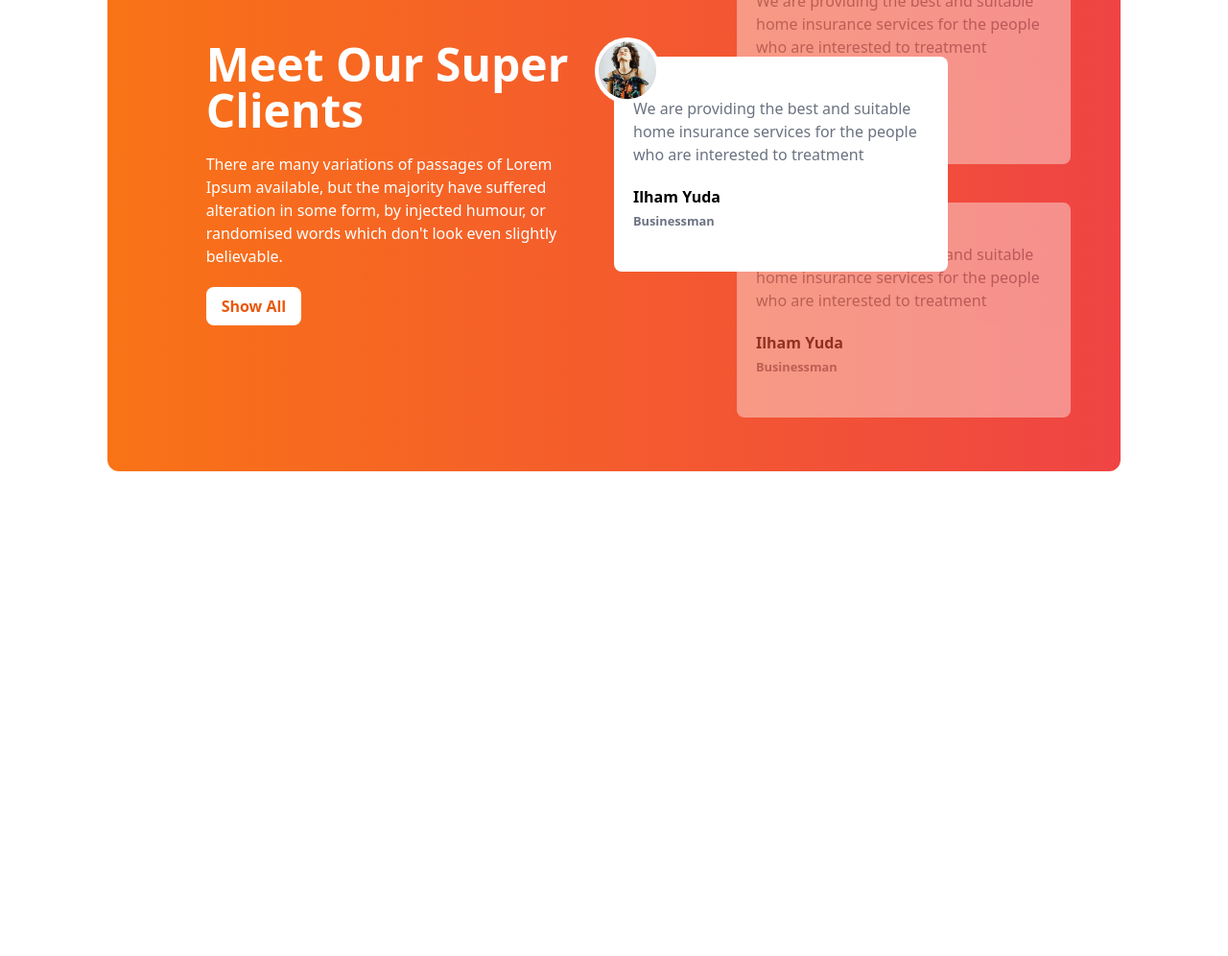
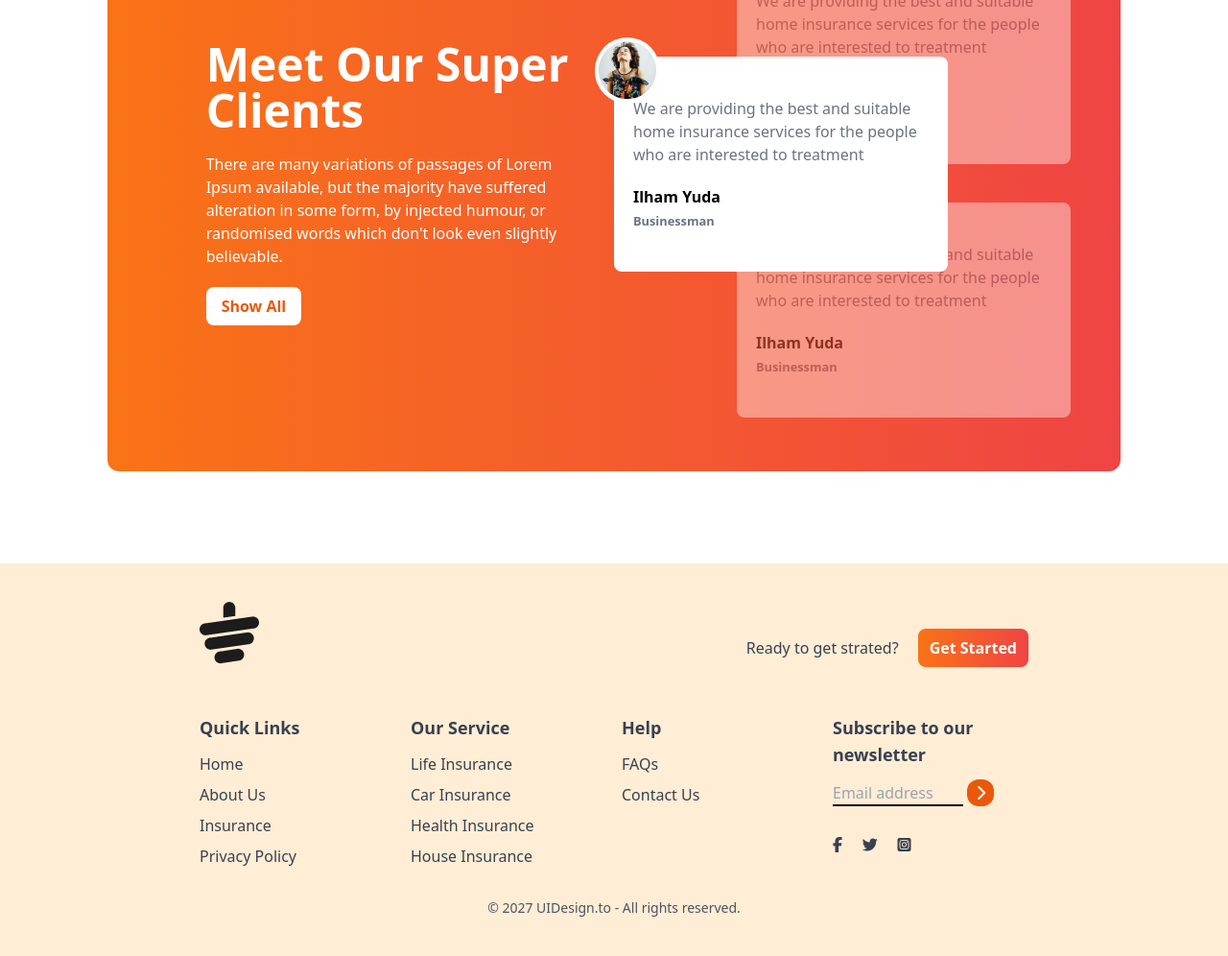
Before and after one commit to Md-Merajul-Hasan/tea-house-tailwind-, a plain HTML site: page index.html in a window 1280 px wide. Shown: the part 1949-2945 px from the top of the page at 96% size. Before the commit the page ends 2536 px from the top, so only its background shows below. Drawn offline with nearby package versions, Linux system fonts and the light colour scheme.

Commit message:
footer section done

```diff
--- a/index.html
+++ b/index.html
@@ -248,5 +248,88 @@
         </div>
       </section>
     </main>
+    <footer class="bg-orange-100 text-gray-700 py-10 px-4 md:px-16">
+      <div class="w-3/4 mx-auto">
+        <!-- logo -->
+        <div class="mb-5 flex justify-between">
+          <img class="mb-8" src="./images/cup.png" alt="" />
+          <div class="flex items-center">
+            <h4>Ready to get strated?</h4>
+            <button
+              class="text-white font-bold bg-gradient-to-r from-orange-500 to-red-500 px-3 py-2 rounded-lg ml-5"
+            >
+              Get Started
+            </button>
+          </div>
+        </div>
+        <!-- links -->
+        <div class="grid grid-cols-1 md:grid-cols-2 lg:grid-cols-4 gap-4">
+          <!-- first column -->
+          <div>
+            <h3 class="font-semibold text-lg mb-3">Quick Links</h3>
+            <ul class="space-y-2">
+              <li><a class="hover:text-orange-600" href="">Home</a></li>
+              <li><a class="hover:text-orange-600" href="">About Us</a></li>
+              <li><a class="hover:text-orange-600" href="">Insurance</a></li>
+              <li>
+                <a class="hover:text-orange-600" href="">Privacy Policy</a>
+              </li>
+            </ul>
+          </div>
+          <!-- second column -->
+          <div>
+            <h3 class="font-semibold text-lg mb-3">Our Service</h3>
+            <ul class="space-y-2">
+              <li>
+                <a class="hover:text-orange-600" href="">Life Insurance</a>
+              </li>
+              <li>
+                <a class="hover:text-orange-600" href="">Car Insurance</a>
+              </li>
+              <li>
+                <a class="hover:text-orange-600" href="">Health Insurance</a>
+              </li>
+              <li>
+                <a class="hover:text-orange-600" href="">House Insurance</a>
+              </li>
+            </ul>
+          </div>
+          <!-- third column -->
+          <div>
+            <h3 class="font-semibold text-lg mb-3">Help</h3>
+            <ul class="space-y-2">
+              <li><a class="hover:text-orange-600" href="">FAQs</a></li>
+              <li><a class="hover:text-orange-600" href="">Contact Us</a></li>
+            </ul>
+          </div>
+          <!-- forth column -->
+          <div>
+            <h3 class="font-semibold text-lg mb-3">
+              Subscribe to our newsletter
+            </h3>
+            <div>
+              <input
+                placeholder="Email address"
+                type="text"
+                class="bg-transparent border-b-2 border-black w-4/6"
+              />
+              <i
+                class="fa-solid fa-chevron-right w-7 h-7 bg-orange-600 inline-flex items-center text-white rounded-xl justify-center"
+              ></i>
+              <div class="flex justify-between w-2/5 mb-2 mt-8">
+                <i class="fa-brands fa-facebook-f"></i>
+                <i class="fa-brands fa-twitter"></i>
+                <i class="fa-brands fa-square-instagram"></i>
+              </div>
+            </div>
+          </div>
+        </div>
+        <div class="flex items-center justify-center text-enter pt-4 mt-4">
+          <p class="text-sm text-gray-600">
+           © 2027 UIDesign.to - All rights reserved.
+          </p>
+        </div>
+      </div>
+    </footer>
   </body>
 </html>
```
Lines whose indentation alone changed are shown as unchanged.
